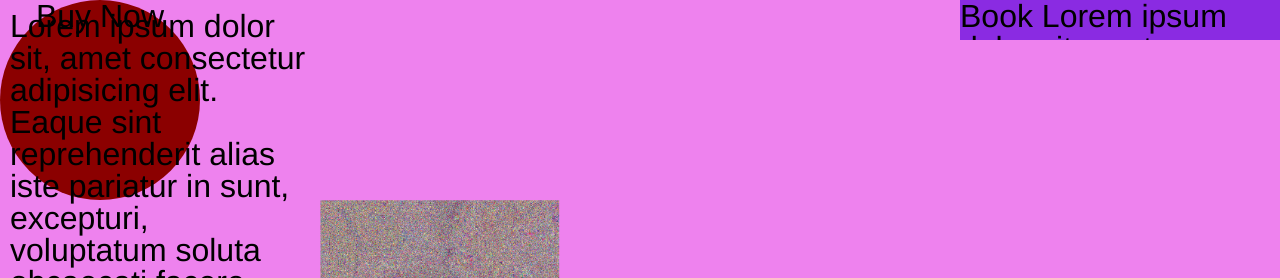
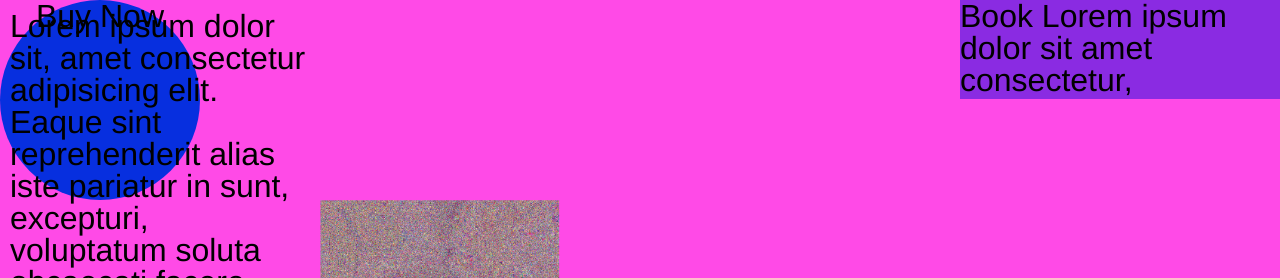
Before and after one commit to annmarienocera/annmarienocera.github.io, a plain HTML site: page geographics/index.html in a window 1280 px wide. Shown: the top 278 px of the page. Drawn offline with Linux system fonts and the light colour scheme.

Commit message:
change colour

```diff
--- a/geographics/assets/css/main.css
+++ b/geographics/assets/css/main.css
@@ -1,7 +1,7 @@
 body {
 	font-family: Helvetica,Arial,sans-serif;
 	font-size: 32px;
-	background-color: violet;
+	background-color: rgb(255, 74, 231);
 }
 
 .sidebar {
@@ -14,26 +14,26 @@ body {
 
 .navbar {
 	background-color: blueviolet;
-	height: 40px;
+	height: 99px;
 	overflow: hidden;
 	position: fixed;
 	top: 0;
 	right: 0;
 }
 
+.navbar:hover {
+	height: 500px;
+	overflow: scroll;
+}
+
 .moving {
 	width: 200px;
 	height: 200px;
-	background-color: darkred;
+	background-color: rgb(7, 47, 223);
 	border-radius: 50%;
 	text-align: center;
 	position: relative;
 
-}
-
-.navbar:hover {
-	height: 500px;
-	overflow: scroll;
 }
 
 .text {
```
